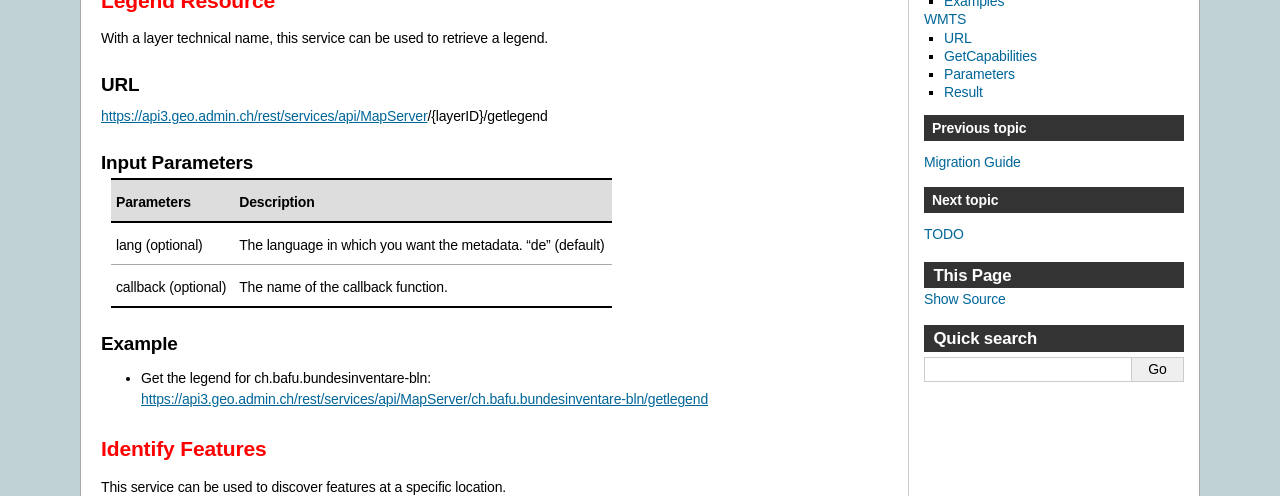
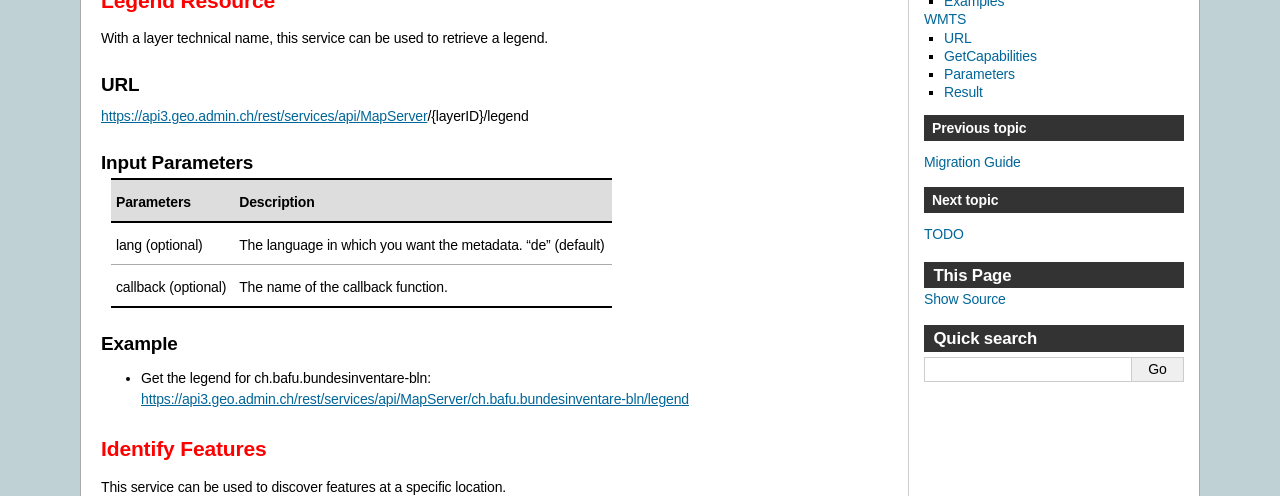
Before and after one commit to swisstopo-test/doc-chsdi3, a Sphinx documentation site: the page built from source/services/sdiservices.rst, in a window 1280 px wide and 900 px high, scrolled down 468 px. Shown: the part 152-648 px from the top of the window. Built offline with Sphinx 7.4.7, drawn with Linux system fonts in a browser that asks for light colours; formulas are drawn with MathJax 3; part of the change alters nothing that is shown.

Commit message:
change service name

```diff
--- a/source/services/sdiservices.rst
+++ b/source/services/sdiservices.rst
@@ -41,7 +41,7 @@ With a layer technical name, this service can be used to retrieve a legend.
 URL
 ^^^
 
-https://api3.geo.admin.ch/rest/services/api/MapServer/{layerID}/getlegend
+https://api3.geo.admin.ch/rest/services/api/MapServer/{layerID}/legend
 
 Input Parameters
 ^^^^^^^^^^^^^^^^
@@ -57,7 +57,7 @@ Input Parameters
 Example
 ^^^^^^^
 
-- Get the legend for ch.bafu.bundesinventare-bln: `https://api3.geo.admin.ch/rest/services/api/MapServer/ch.bafu.bundesinventare-bln/getlegend <../../../rest/services/api/MapServer/ch.bafu.bundesinventare-bln/getlegend>`_
+- Get the legend for ch.bafu.bundesinventare-bln: `https://api3.geo.admin.ch/rest/services/api/MapServer/ch.bafu.bundesinventare-bln/legend <../../../rest/services/api/MapServer/ch.bafu.bundesinventare-bln/legend>`_
 
 .. _identify_description:
 
```
